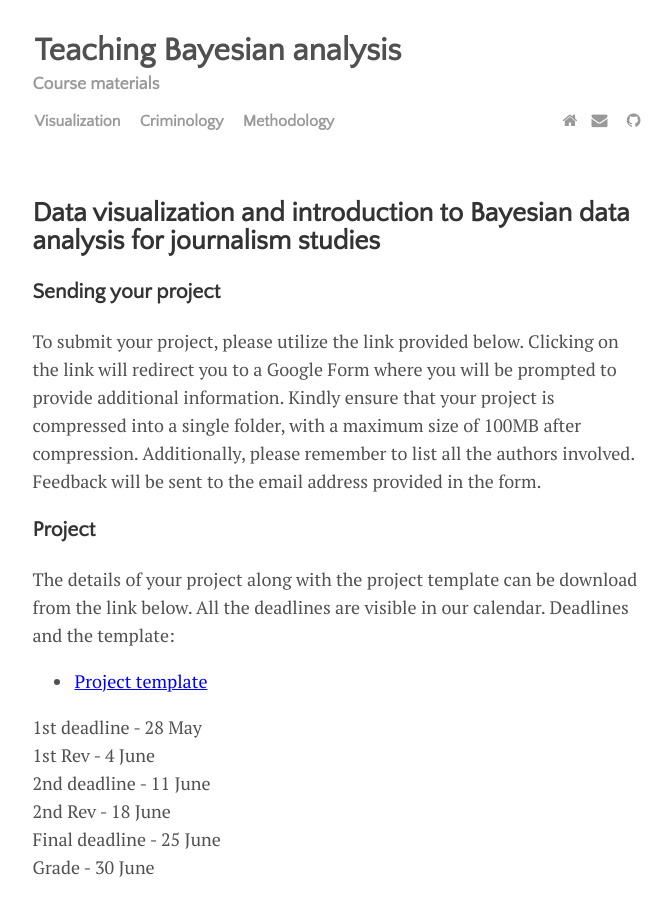
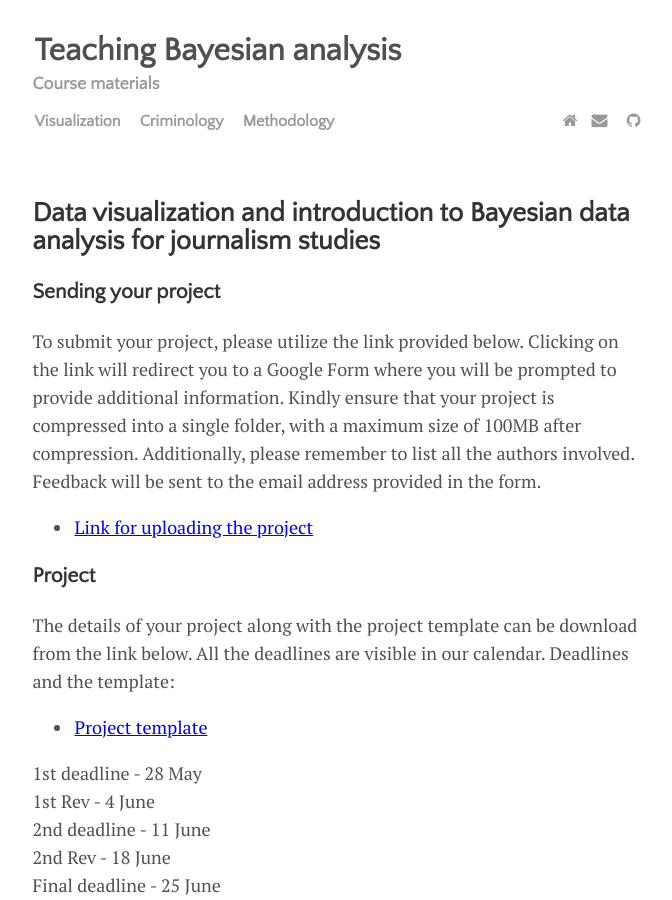
Before and after one commit to rfl-urbaniak/teaching, a Jekyll site: the page built from menu/visualization.md, in a window 1280 px wide and 900 px high. Shown: the whole window, without its empty margins (300-972 px from the left). Built offline with Jekyll 4.4.1, drawn with Linux system fonts in a browser that asks for light colours.

Commit message:
adding all the forms

```diff
--- a/menu/visualization.md
+++ b/menu/visualization.md
@@ -16,6 +16,7 @@
 
 To submit your project, please utilize the link provided below. Clicking on the link will redirect you to a Google Form where you will be prompted to provide additional information. Kindly ensure that your project is compressed into a single folder, with a maximum size of 100MB after compression. Additionally, please remember to list all the authors involved. Feedback will be sent to the email address provided in the form.
 
+- <a href="https://docs.google.com/forms/d/e/1FAIpQLScYQpV-iuRg9FrpQk_8Ibz6lcF_U57CBkG_a5fEbr6rR9b41g/viewform?usp=sf_link">Link for uploading the project</a>
 
 
 ### Project
```
Also changed, not shown: menu/methodology.md (+1 -0 lines).
